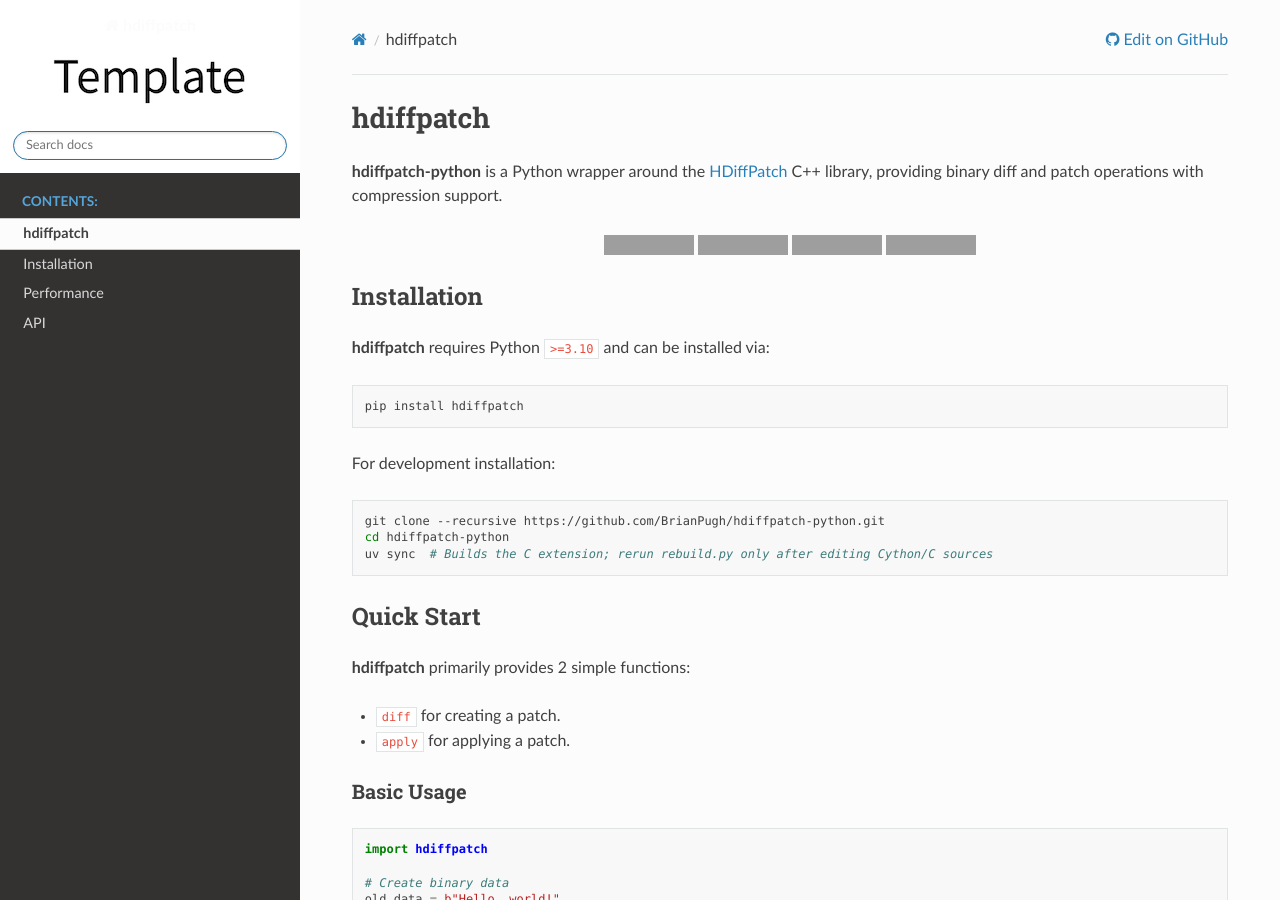
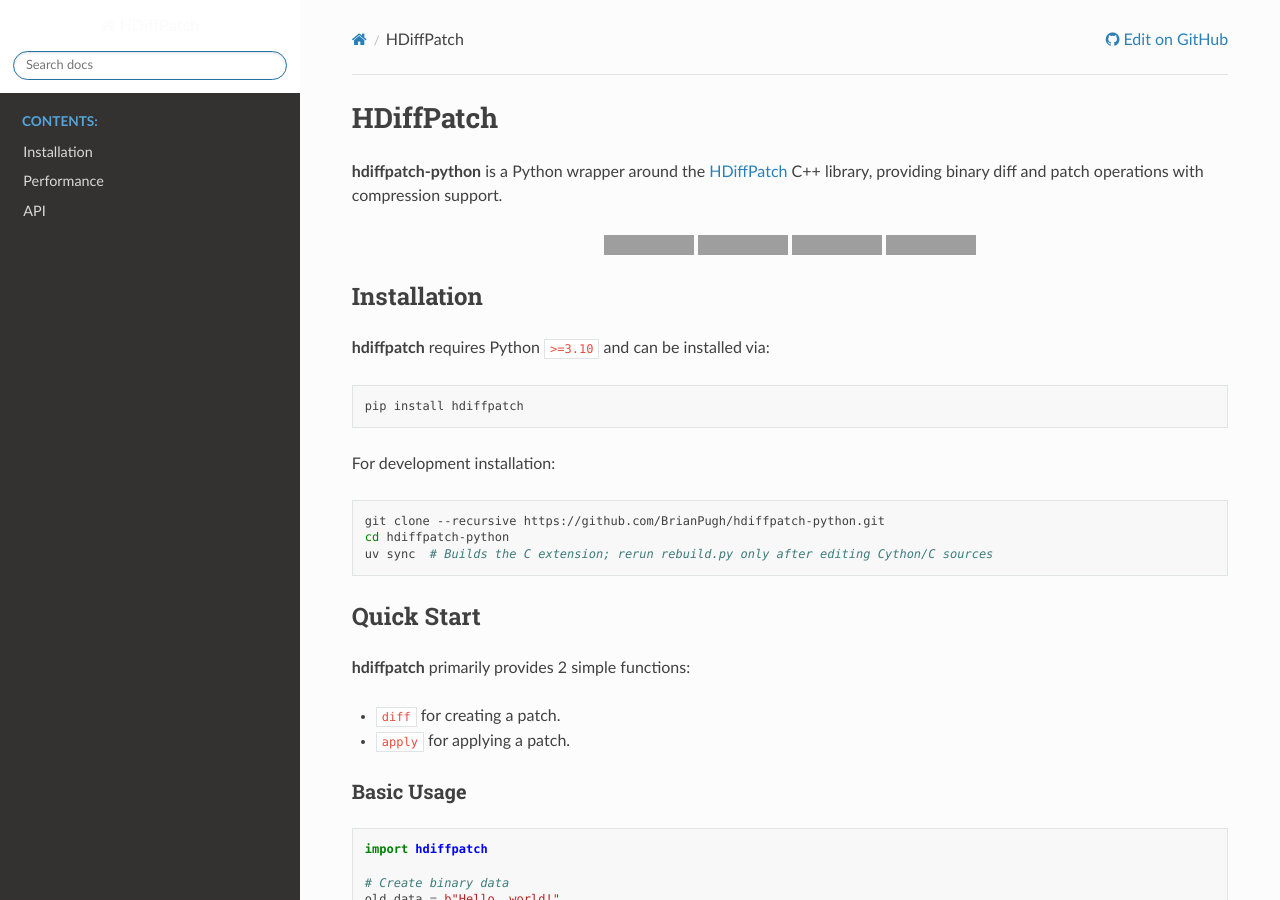
Before and after one commit to BrianPugh/hdiffpatch-python, a Sphinx documentation site: the page built from docs/source/index.rst, in a window 1280 px wide and 900 px high. Built offline with Sphinx 7.4.7 and the Read the Docs theme 3.1.0, drawn with Linux system fonts in a browser that asks for light colours; grey boxes are pictures that could not be loaded.

Commit message:
Title docs "HDiffPatch" and remove the template placeholder logo
The sidebar header now shows the project name as the home link, so the
index page no longer needs a self entry in the toctree.

Co-Authored-By: Claude Fable 5 <noreply@anthropic.com>
Claude-Session: https://claude.ai/code/session_01T9sn6iFoeDogKzvg5w9ABR

```diff
--- a/docs/source/conf.py
+++ b/docs/source/conf.py
@@ -18,7 +18,7 @@ git_commit = git_repo.head.commit
 
 # -- Project information -----------------------------------------------------
 
-project = "hdiffpatch"
+project = "HDiffPatch"
 copyright = f"{date.today().year}, Brian Pugh"
 author = "Brian Pugh"
 
@@ -145,7 +145,7 @@ html_theme = "sphinx_rtd_theme"
 html_static_path = ["_static"]
 
 html_title = project
-html_logo = "../../assets/logo_200w.png"
+html_logo = None
 html_favicon = None
 
 html_theme_options = {
--- a/docs/source/index.rst
+++ b/docs/source/index.rst
@@ -1,4 +1,4 @@
-hdiffpatch
+HDiffPatch
 ==========
 
 .. include:: ../../README.md
```
Also changed, not shown: other parts of docs/source/index.rst (+0 -1 lines), assets/logo_200w.png (deleted).
